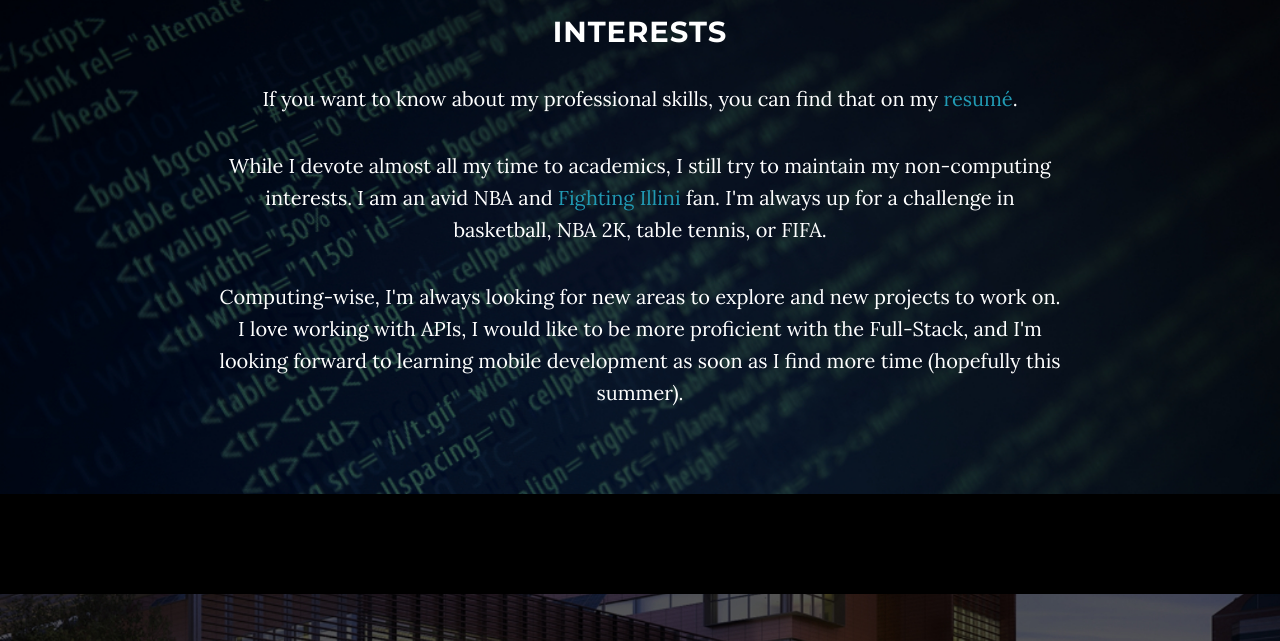
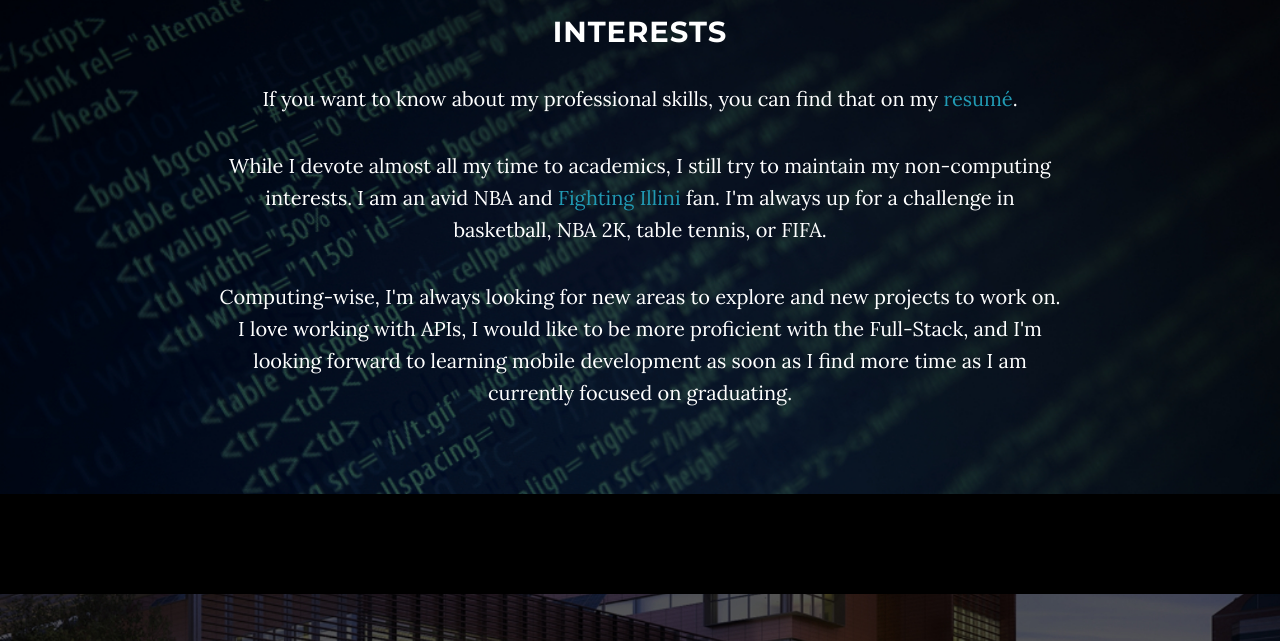
Before and after one commit to waynecrasta/mywebsite, a plain HTML site: page index.html in a window 1280 px wide. Shown: the part 1232-1873 px from the top of the page. Drawn offline with Linux system fonts and the light colour scheme; some packages are replaced by stand-ins of ours.

Commit message:
updated index

```diff
--- a/index.html
+++ b/index.html
@@ -121,7 +121,7 @@
                 <p>While I devote almost all my time to academics, I still try to maintain my non-computing interests. I am an avid NBA and <a href="http://fightingillini.com/" target="_blank" >Fighting Illini</a> fan. I'm always up for a challenge in basketball, NBA 2K, table tennis, or FIFA.
                 </p>
                 <p>
-                Computing-wise, I'm always looking for new areas to explore and new projects to work on. I love working with APIs, I would like to be more proficient with the Full-Stack, and I'm looking forward to learning mobile development as soon as I find more time (hopefully this summer).
+                Computing-wise, I'm always looking for new areas to explore and new projects to work on. I love working with APIs, I would like to be more proficient with the Full-Stack, and I'm looking forward to learning mobile development as soon as I find more time as I am currently focused on graduating.
                 </p>
                 </div>
             </div>
```
